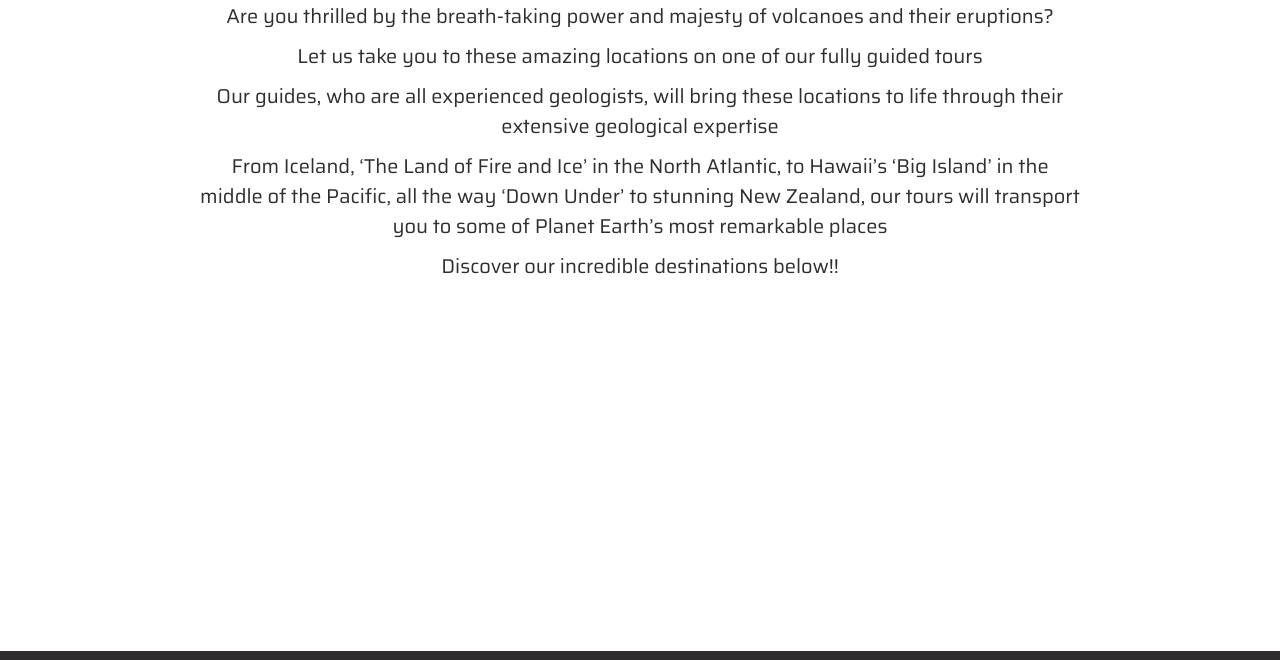
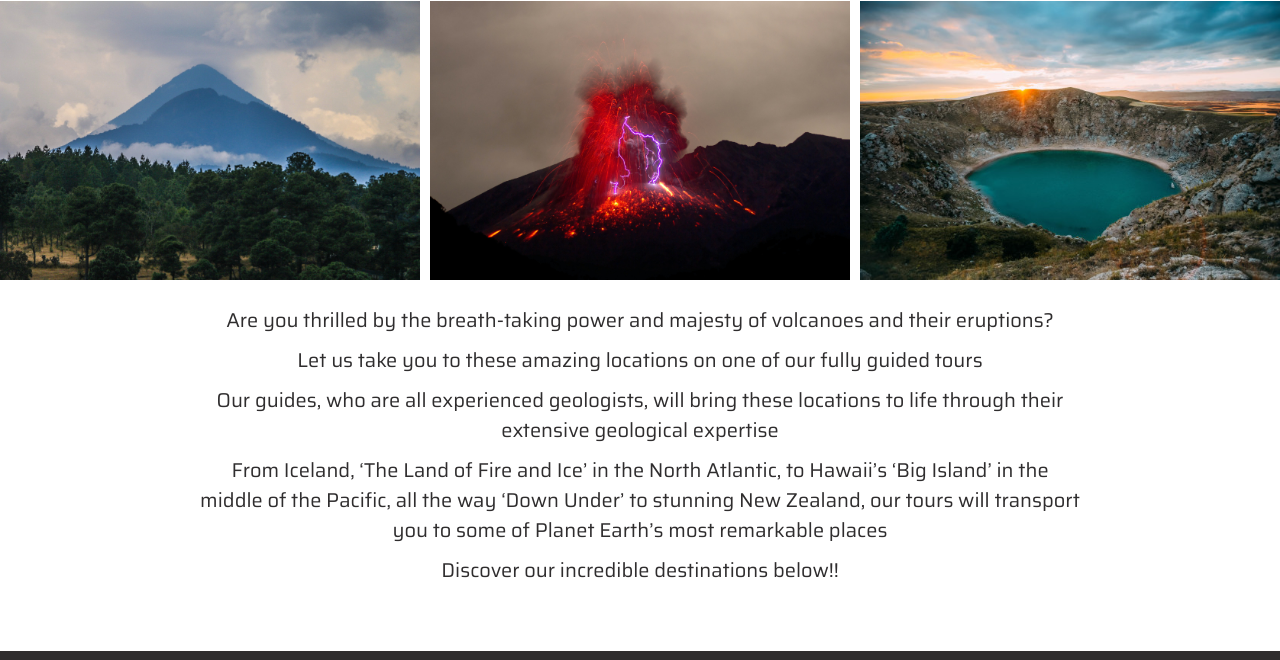
Before and after one commit to sruss07/MS1-Project-Volcano-Vacations, a plain HTML site: page index.html in a window 1280 px wide. Shown: the part 79-739 px from the top of the page. Drawn offline with nearby package versions, Linux system fonts and the light colour scheme.

Commit message:
Styled photos on home page

```diff
--- a/assets/css/style.css
+++ b/assets/css/style.css
@@ -167,6 +167,27 @@ footer {
 
 /*----------------------------------------Home page text*/
 
+/*----------------------------------------Home page photos*/
+
+.row {
+    display: flex;
+    padding-top: 5px;
+    padding-bottom: 10px;
+    padding-left: 10px;
+    padding-right: 10px;
+}
+
+.column-home-page-photos {
+    flex: 25%;
+    padding: 5px;
+    padding-left: 5px;
+    padding-right: 5px;
+    border-radius: 20px;
+}
+
+
+/*----------------------------------------Home page photos*/
+
 /*----------------------------------------Destinations page*/
 
 .container {
--- a/index.html
+++ b/index.html
@@ -30,6 +30,17 @@
         </div>
     </nav>
 
+    <div class="row">
+        <div class="column-home-page-photos">
+            <img src="assets/images/volcano-pic18.jpg" alt="Twin volcano peaks" style="width:100%">
+        </div>
+        <div class="column-home-page-photos">
+            <img src="assets/images/volcano-pic14.jpg" alt="Volcanic eruption lightning" style="width:100%">
+        </div>
+        <div class="column-home-page-photos">
+            <img src="assets/images/volcano-pic16.jpg" alt="Volcanic crater" style="width:100%">
+        </div>
+    </div>
 
 
     <div class="intro-text">
```
Also changed, not shown: gallery.html (+1 -1 lines), assets/images/volcano-pic18.jpg (renamed from assets/images/volcano-pic18 .jpg).
